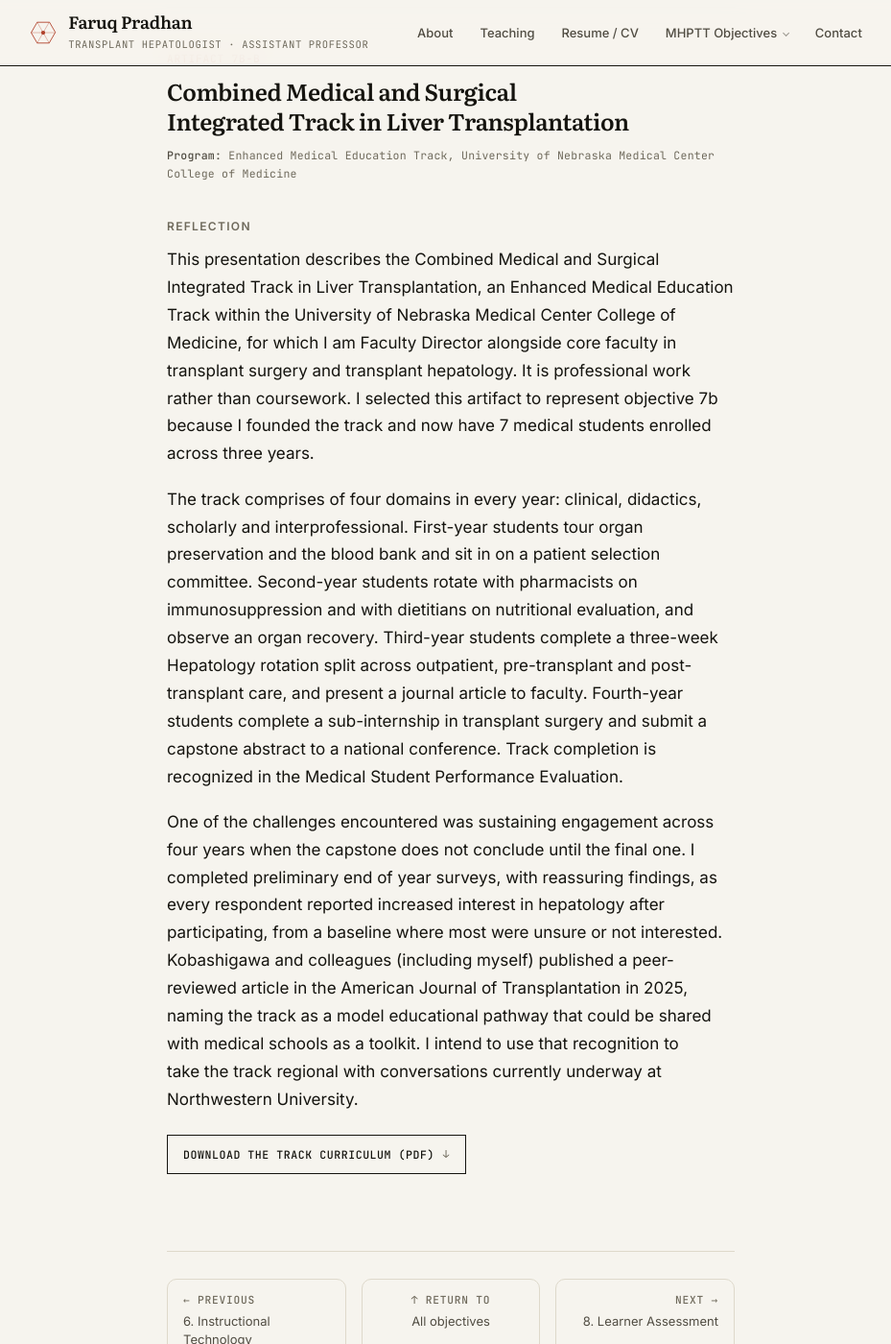
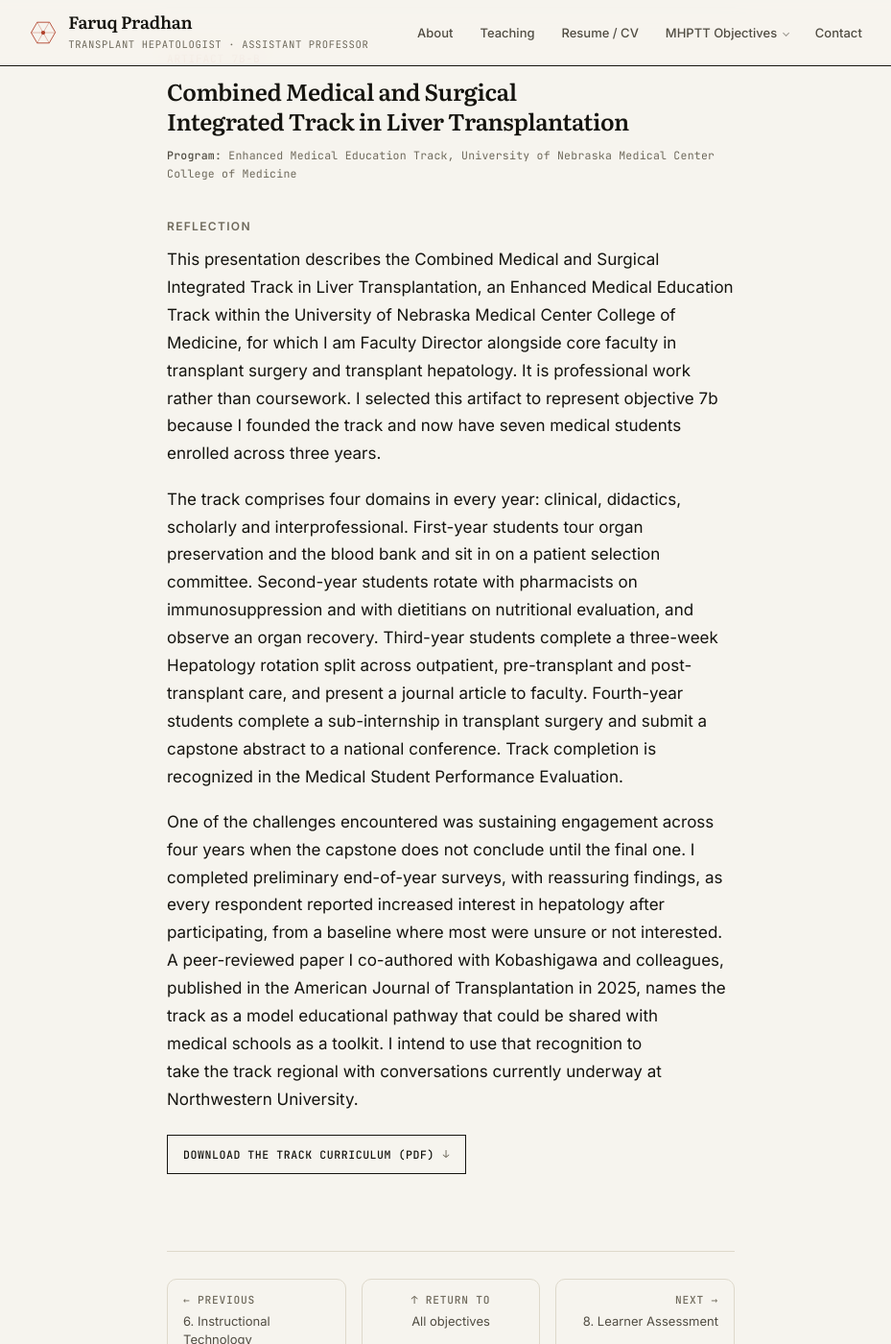
Before and after one commit to fpradhan/fpradhan.github.io, a Jekyll site: the page built from _competencies/7-leadership.md, in a window 1280 px wide and 1400 px high, scrolled down 4254 px. Shown: the whole window at 96% size, without its empty margins (170-1099 px from the left). Built offline with Jekyll 4.4.1, drawn with Linux system fonts in a browser that asks for light colours.

Commit message:
Four writing fixes in 7b-B
"Comprises of" loses the "of", which is how 7a-B already uses the verb.
"7 medical students" becomes seven, the scale every other reflection spells
out. "End of year surveys" takes its hyphens.

The citation is recast the way Faruq asked: "A peer-reviewed paper I
co-authored with Kobashigawa and colleagues, published in the American
Journal of Transplantation in 2025, names the track as a model educational
pathway." That drops "(including myself)", which misused the reflexive, and
puts him in the sentence as its subject instead.

Still open and not changed: the two year assignments that contradict the
attached curriculum. The selection committee is M2 there rather than M1,
and the pharmacist and dietician rotations and the organ recovery are all
M3 rather than M2.

Co-Authored-By: Claude Opus 5 <noreply@anthropic.com>
Claude-Session: https://claude.ai/code/session_01SajNJDGDkt5q5fCgsPRcNk

```diff
--- a/_competencies/7-leadership.md
+++ b/_competencies/7-leadership.md
@@ -178,10 +178,10 @@ This presentation describes the Combined Medical and Surgical Integrated Track i
 Transplantation, an Enhanced Medical Education Track within the University of Nebraska Medical
 Center College of Medicine, for which I am Faculty Director alongside core faculty in transplant
 surgery and transplant hepatology. It is professional work rather than coursework. I selected this
-artifact to represent objective 7b because I founded the track and now have 7 medical students
+artifact to represent objective 7b because I founded the track and now have seven medical students
 enrolled across three years.
 
-The track comprises of four domains in every year: clinical, didactics, scholarly and
+The track comprises four domains in every year: clinical, didactics, scholarly and
 interprofessional. First-year students tour organ preservation and the blood bank and sit in on a
 patient selection committee. Second-year students rotate with pharmacists on immunosuppression and
 with dietitians on nutritional evaluation, and observe an organ recovery. Third-year students
@@ -191,13 +191,13 @@ sub-internship in transplant surgery and submit a capstone abstract to a nationa
 Track completion is recognized in the Medical Student Performance Evaluation.
 
 One of the challenges encountered was sustaining engagement across four years when the capstone
-does not conclude until the final one. I completed preliminary end of year surveys, with
+does not conclude until the final one. I completed preliminary end-of-year surveys, with
 reassuring findings, as every respondent reported increased interest in hepatology after
-participating, from a baseline where most were unsure or not interested. Kobashigawa and
-colleagues (including myself) published a peer-reviewed article in the American Journal of
-Transplantation in 2025, naming the track as a model educational pathway that could be shared with
-medical schools as a toolkit. I intend to use that recognition to take the track regional with
-conversations currently underway at Northwestern University.
+participating, from a baseline where most were unsure or not interested. A peer-reviewed paper I
+co-authored with Kobashigawa and colleagues, published in the American Journal of Transplantation
+in 2025, names the track as a model educational pathway that could be shared with medical schools
+as a toolkit. I intend to use that recognition to take the track regional with conversations
+currently underway at Northwestern University.
 
 <p><a class="dl" href="{{ '/assets/artifacts/emet-liver-transplant-track-curriculum.pdf' | relative_url }}" rel="noopener" target="_blank">Download the track curriculum (PDF)<span class="sr-only"> (opens in a new tab)</span></a></p>
 
```
